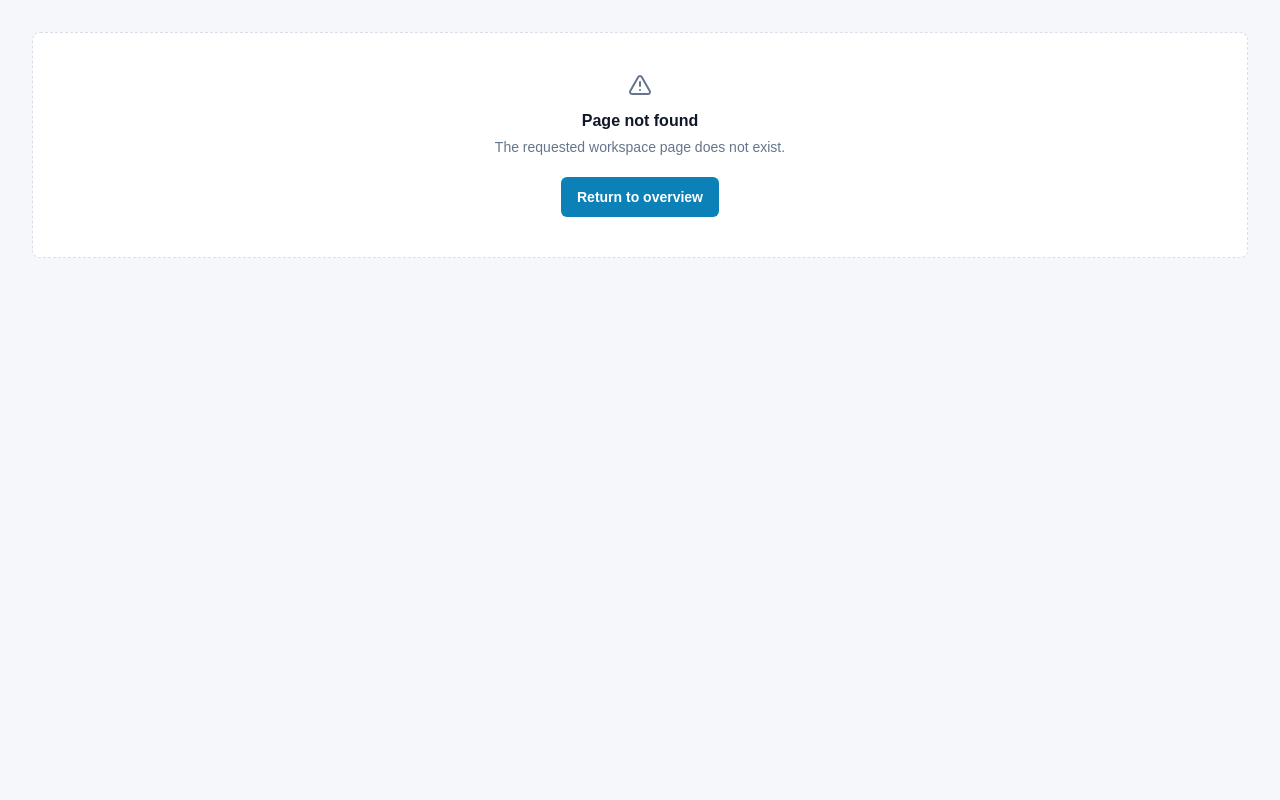
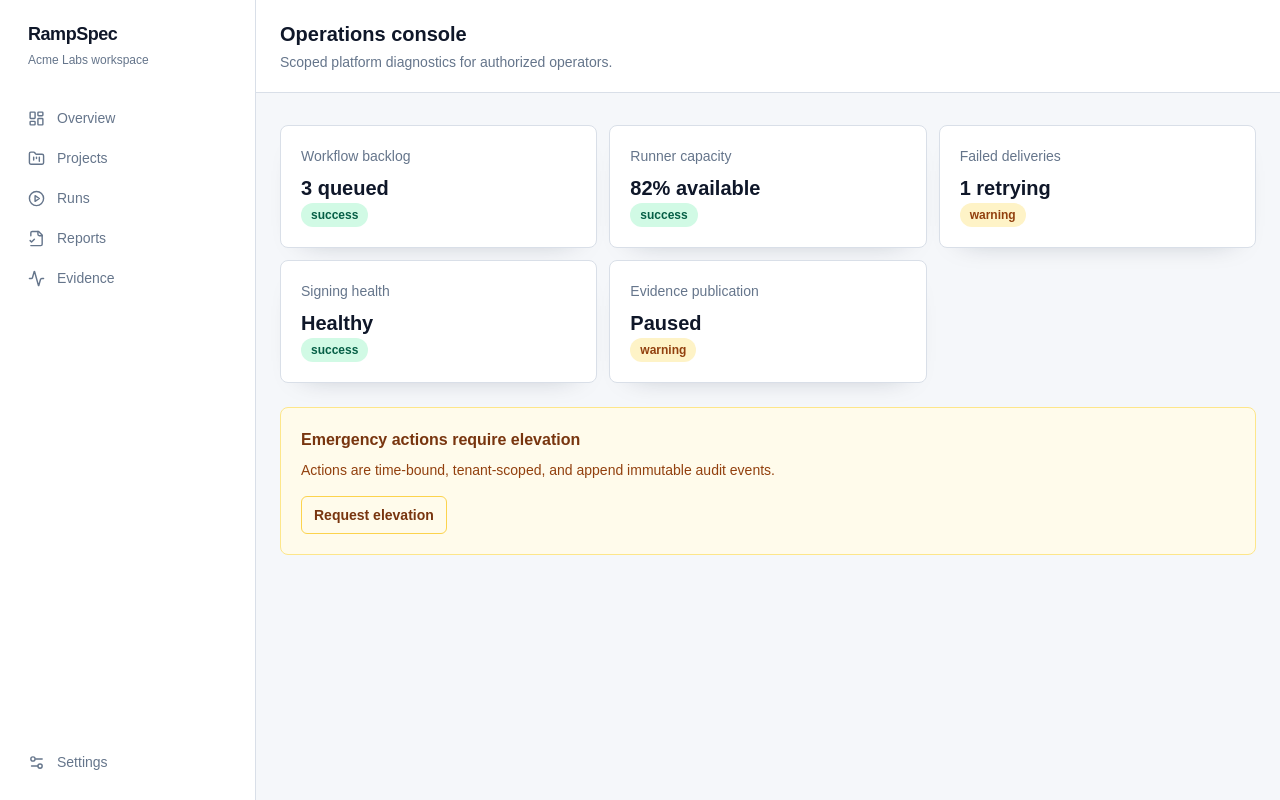
Before and after one commit to ramspec-labs/rampspec-frontend, a Next.js app: page /ops in a window 1280 px wide. Before the commit this address had no page. Built offline with nearby package versions, Linux system fonts and the light colour scheme.

Commit message:
Add internal operations console

```diff
--- /dev/null
+++ b/src/app/ops/page.tsx
@@ -0,0 +1,4 @@
+import { AppShell } from "@/components/app-shell";
+import { StatusBadge } from "@/components/ui/status-badge";
+const signals = [["Workflow backlog", "3 queued", "success"], ["Runner capacity", "82% available", "success"], ["Failed deliveries", "1 retrying", "warning"], ["Signing health", "Healthy", "success"], ["Evidence publication", "Paused", "warning"]] as const;
+export default function OpsPage() { return <AppShell title="Operations console" description="Scoped platform diagnostics for authorized operators."><div className="grid gap-3 md:grid-cols-3">{signals.map(([label, value, state]) => <article key={label} className="rounded-lg border border-line bg-surface p-5 shadow-panel"><p className="text-sm text-muted">{label}</p><p className="mt-2 text-xl font-bold">{value}</p><StatusBadge status={state}>{state}</StatusBadge></article>)}</div><section className="mt-6 rounded-lg border border-amber-200 bg-amber-50 p-5"><h2 className="font-semibold text-amber-900">Emergency actions require elevation</h2><p className="mt-2 text-sm text-amber-800">Actions are time-bound, tenant-scoped, and append immutable audit events.</p><button className="mt-4 rounded-md border border-amber-300 px-3 py-2 text-sm font-semibold text-amber-900">Request elevation</button></section></AppShell>; }
```
